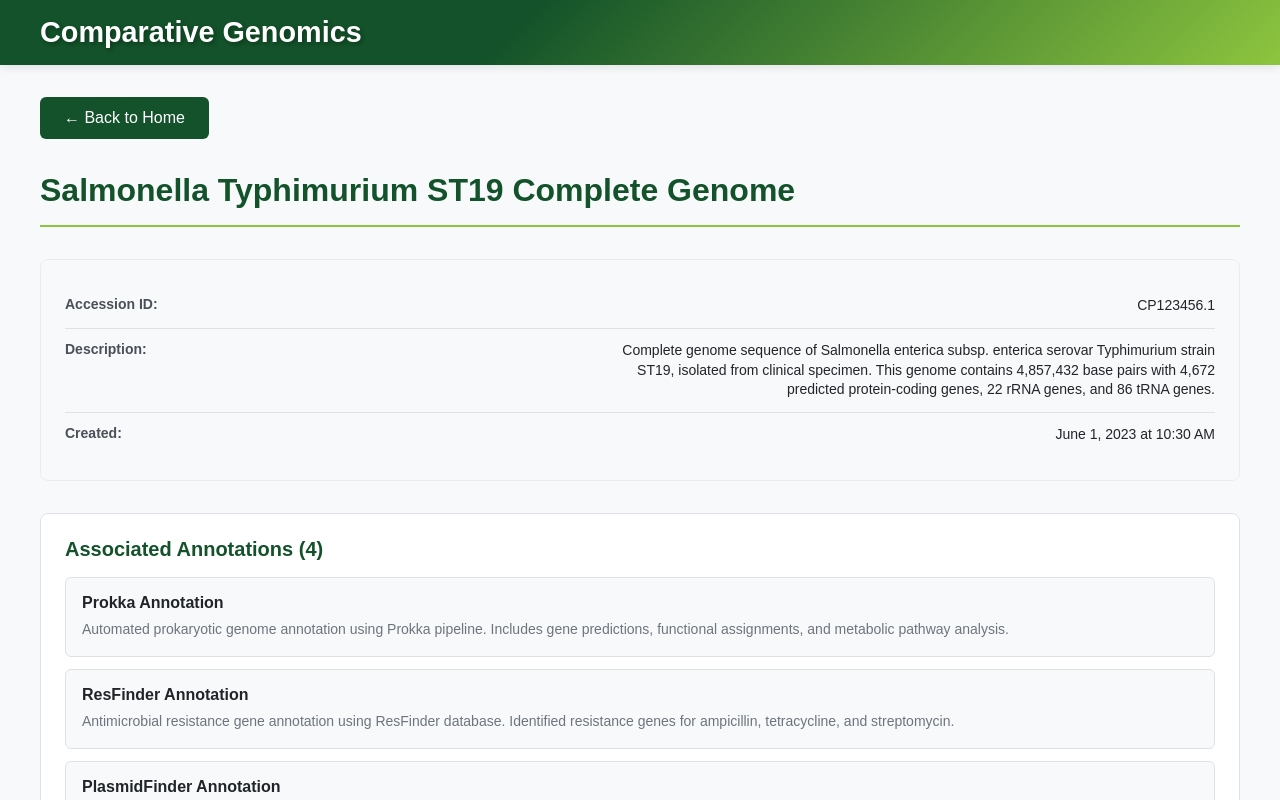
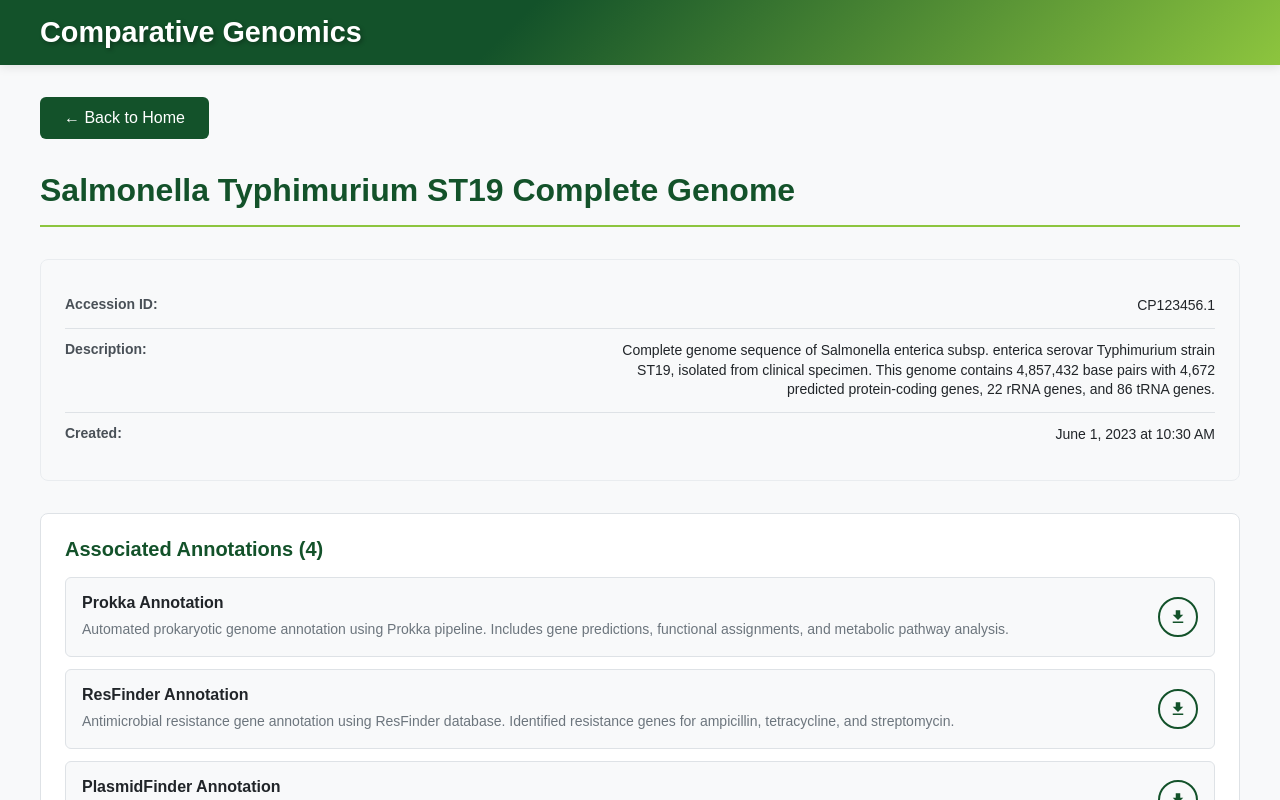
Before and after one commit to genomevolution/coge-frontend, a React (Vite) app: page /genomes/1 in a window 1280 px wide. Shown: the top 800 px of the page. Built offline with nearby package versions, Linux system fonts and the light colour scheme; no server answers.

Commit message:
Add donwload button to the cards

```diff
--- a/src/components/BiosampleDetails/BiosampleDetails.tsx
+++ b/src/components/BiosampleDetails/BiosampleDetails.tsx
@@ -44,25 +44,6 @@ const mockBiosample = {
   created_at: "2023-06-01T10:30:00Z",
   species_name: "Salmonella enterica subsp. enterica serovar Typhimurium"
 };
-
-const mockGenomes = [
-  {
-    name: "Salmonella Typhimurium ST19 Complete Genome",
-    accesion_id: "CP123456.1"
-  },
-  {
-    name: "Salmonella Typhimurium ST19 Draft Assembly",
-    accesion_id: "CP123457.1"
-  },
-  {
-    name: "Salmonella Typhimurium ST19 Contigs",
-    accesion_id: "CP123458.1"
-  },
-  {
-    name: "Salmonella Typhimurium ST19 Scaffolds",
-    accesion_id: "CP123459.1"
-  }
-];
 
 const BiosampleDetails: React.FC = () => {
   const { t } = useTranslation();
--- a/src/components/GenomeDetails/GenomeDetails.styles.tsx
+++ b/src/components/GenomeDetails/GenomeDetails.styles.tsx
@@ -80,17 +80,18 @@ export const AnnotationsList = styled.div`
 `;
 
 export const AnnotationItem = styled.div`
+  display: flex;
+  align-items: center;
+  justify-content: space-between;
   padding: 1rem;
   background-color: #f8f9fa;
   border: 1px solid #dee2e6;
   border-radius: 6px;
   transition: all 0.2s;
+`;
 
-  &:hover {
-    border-color: ${({ theme }) => theme.colors.lt_green};
-    box-shadow: 0 2px 8px rgba(0, 123, 255, 0.1);
-    background-color: white;
-  }
+export const AnnotationContent = styled.div`
+  flex: 1;
 `;
 
 export const AnnotationName = styled.h4`
@@ -156,40 +157,44 @@ export const DownloadIcon = styled.span`
   font-size: 16px;
 `;
 
-export const AnnotationSelector = styled.div`
-  margin-bottom: 1.5rem;
-  padding: 1rem;
-  background-color: #f8f9fa;
-  border: 1px solid #dee2e6;
-  border-radius: 6px;
+export const AnnotationDownloadButton = styled.button`
+  display: flex;
+  align-items: center;
+  justify-content: center;
+  width: 40px;
+  height: 40px;
+  background-color: transparent;
+  border: 2px solid ${({ theme }) => theme.colors.dark_green};
+  border-radius: 50%;
+  cursor: pointer;
+  transition: all 0.2s;
+  color: ${({ theme }) => theme.colors.dark_green};
+
+  &:hover {
+    background-color: ${({ theme }) => theme.colors.dark_green};
+    color: white;
+    transform: scale(1.1);
+
+    img {
+      filter: brightness(0) saturate(100%) invert(100%) sepia(0%) saturate(0%) hue-rotate(93deg) brightness(103%) contrast(103%);
+    }
+  }
+
+  &:active {
+    transform: scale(0.95);
+  }
 `;
 
-export const SelectLabel = styled.label`
-  display: block;
-  font-weight: 600;
-  color: #495057;
-  font-size: 14px;
-  margin-bottom: 0.5rem;
-`;
+export const AnnotationDownloadIcon = styled.div`
+  width: 18px;
+  height: 18px;
+  display: flex;
+  align-items: center;
+  justify-content: center;
 
-export const SelectDropdown = styled.select`
-  width: 100%;
-  padding: 0.5rem;
-  border: 1px solid #dee2e6;
-  border-radius: 4px;
-  background-color: white;
-  font-size: 14px;
-  color: #495057;
-  cursor: pointer;
-  transition: border-color 0.2s;
-
-  &:focus {
-    outline: none;
-    border-color: ${({ theme }) => theme.colors.lt_green};
-    box-shadow: 0 0 0 2px rgba(0, 123, 255, 0.1);
-  }
-
-  &:hover {
-    border-color: ${({ theme }) => theme.colors.lt_green};
+  img {
+    width: 100%;
+    height: 100%;
+    transition: filter 0.2s ease;
   }
 `;
--- a/src/components/GenomeDetails/GenomeDetails.tsx
+++ b/src/components/GenomeDetails/GenomeDetails.tsx
@@ -1,4 +1,4 @@
-import React, { useState } from "react";
+import React from "react";
 import { useNavigate } from "react-router-dom";
 import { useTranslation } from "react-i18next";
 import { BackButton } from "../Shared/BackButtom.style";
@@ -14,16 +14,16 @@ import {
   AnnotationsTitle,
   AnnotationsList,
   AnnotationItem,
+  AnnotationContent,
   AnnotationName,
   AnnotationDescription,
+  AnnotationDownloadButton,
+  AnnotationDownloadIcon,
   DownloadSection,
   DownloadTitle,
   DownloadButtons,
   DownloadButton,
-  DownloadIcon,
-  AnnotationSelector,
-  SelectLabel,
-  SelectDropdown
+  DownloadIcon
 } from "./GenomeDetails.styles.tsx";
 
 const mockGenome = {
@@ -55,7 +55,6 @@ const mockAnnotations = [
 const GenomeDetails: React.FC = () => {
   const { t } = useTranslation();
   const navigate = useNavigate();
-  const [selectedAnnotation, setSelectedAnnotation] = useState<string>(mockAnnotations[0].name);
 
   const handleBack = () => {
     navigate("/tools/search");
@@ -89,8 +88,8 @@ ATGCGATCGATCGATCGATCGATCGATCGATCGATCGATCGATCGATCGATCGATCGATCG`;
     URL.revokeObjectURL(url);
   };
 
-  const handleDownloadGff3 = () => {
-    const annotationSource = selectedAnnotation?.replace(' Annotation', '').toLowerCase() || 'prokka';
+  const handleDownloadGff3 = (annotationName: string) => {
+    const annotationSource = annotationName.replace(' Annotation', '').toLowerCase();
 
     const gff3Content = `##gff-version 3
 ##source=${annotationSource}
@@ -143,8 +142,15 @@ ${mockGenome.accesion_id}	${annotationSource}	CDS	200	300	.	+	0	ID=CDS_002;Paren
         <AnnotationsList>
           {mockAnnotations.map((annotation, index) => (
             <AnnotationItem key={index}>
-              <AnnotationName>{annotation.name}</AnnotationName>
-              <AnnotationDescription>{annotation.description}</AnnotationDescription>
+              <AnnotationContent>
+                <AnnotationName>{annotation.name}</AnnotationName>
+                <AnnotationDescription>{annotation.description}</AnnotationDescription>
+              </AnnotationContent>
+              <AnnotationDownloadButton onClick={() => handleDownloadGff3(annotation.name)}>
+                <AnnotationDownloadIcon>
+                  <img src="/download-icon.svg" alt="Download" />
+                </AnnotationDownloadIcon>
+              </AnnotationDownloadButton>
             </AnnotationItem>
           ))}
         </AnnotationsList>
@@ -152,29 +158,10 @@ ${mockGenome.accesion_id}	${annotationSource}	CDS	200	300	.	+	0	ID=CDS_002;Paren
 
       <DownloadSection>
         <DownloadTitle>Download Files</DownloadTitle>
-
-        <AnnotationSelector>
-          <SelectLabel>Select annotation for GFF3 download:</SelectLabel>
-          <SelectDropdown
-            value={selectedAnnotation}
-            onChange={(e: React.ChangeEvent<HTMLSelectElement>) => setSelectedAnnotation(e.target.value)}
-          >
-            {mockAnnotations.map((annotation, index) => (
-              <option key={index} value={annotation.name}>
-                {annotation.name}
-              </option>
-            ))}
-          </SelectDropdown>
-        </AnnotationSelector>
-
         <DownloadButtons>
           <DownloadButton onClick={handleDownloadFasta}>
             <DownloadIcon>📄</DownloadIcon>
             Download FASTA
-          </DownloadButton>
-          <DownloadButton onClick={handleDownloadGff3}>
-            <DownloadIcon>📋</DownloadIcon>
-            Download GFF3 ({selectedAnnotation.replace(' Annotation', '')})
           </DownloadButton>
         </DownloadButtons>
       </DownloadSection>
```
Also changed, not shown: public/download-icon.svg (added).
